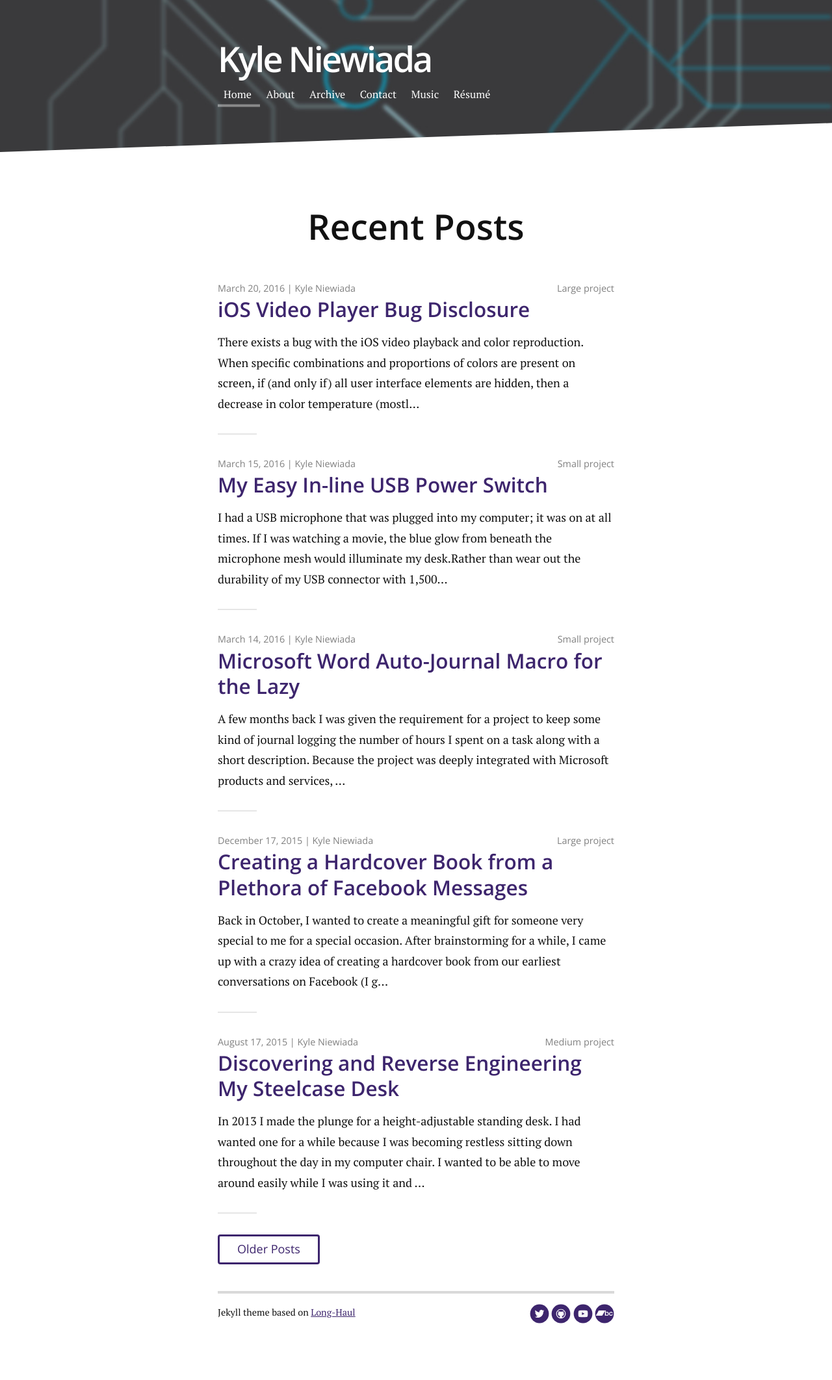
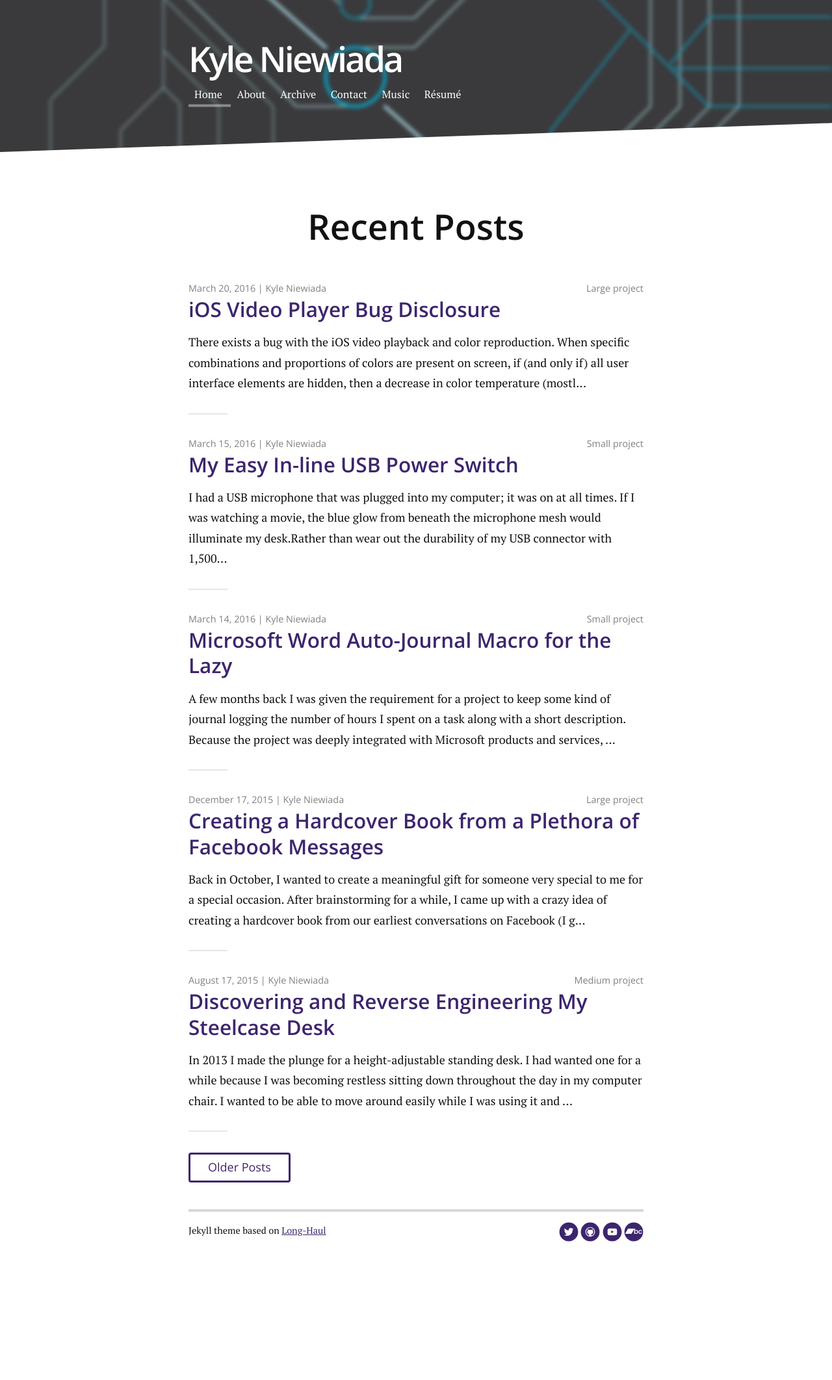
Before and after one commit to aav7fl/website-legacy, a Jekyll site: the page built from index.html, in a window 1280 px wide. Shown: the whole page at 65% size. Built offline with Jekyll 4.4.1, drawn with Linux system fonts in a browser that asks for light colours; nearby versions of some CDN libraries; the list of posts is cut into pages by our own code; after the commit the page ends 1998 px from its top, so only the background shows below that.

Commit message:
compromised on max width

```diff
--- a/_sass/__base.scss
+++ b/_sass/__base.scss
@@ -3,7 +3,7 @@ GLOBAL Extra
 ***************/
 
 .container {
-	max-width: 610px;
+	max-width: 700px;
 	margin-right: auto;
 	margin-left: auto;
 	padding: 0 20px;
```
